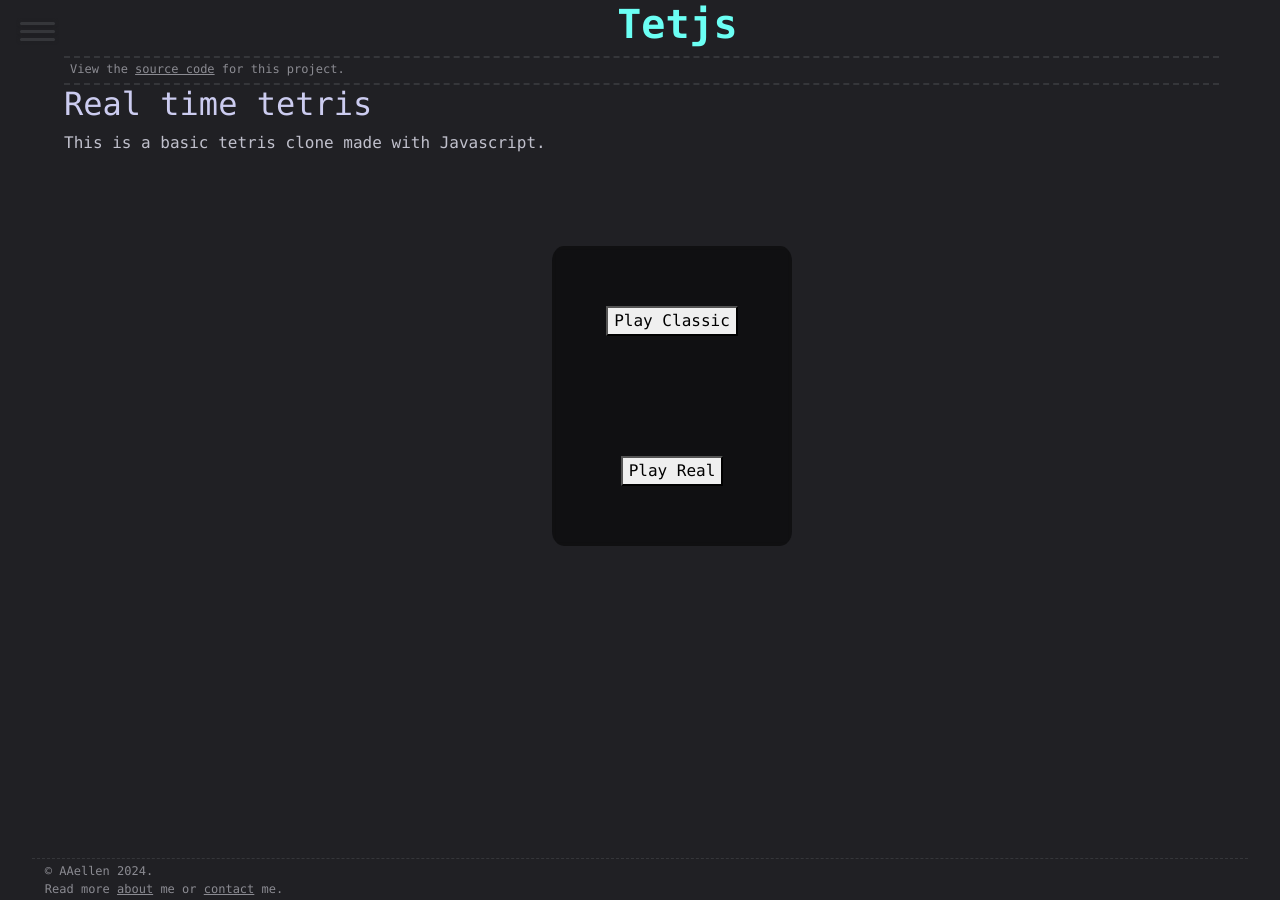
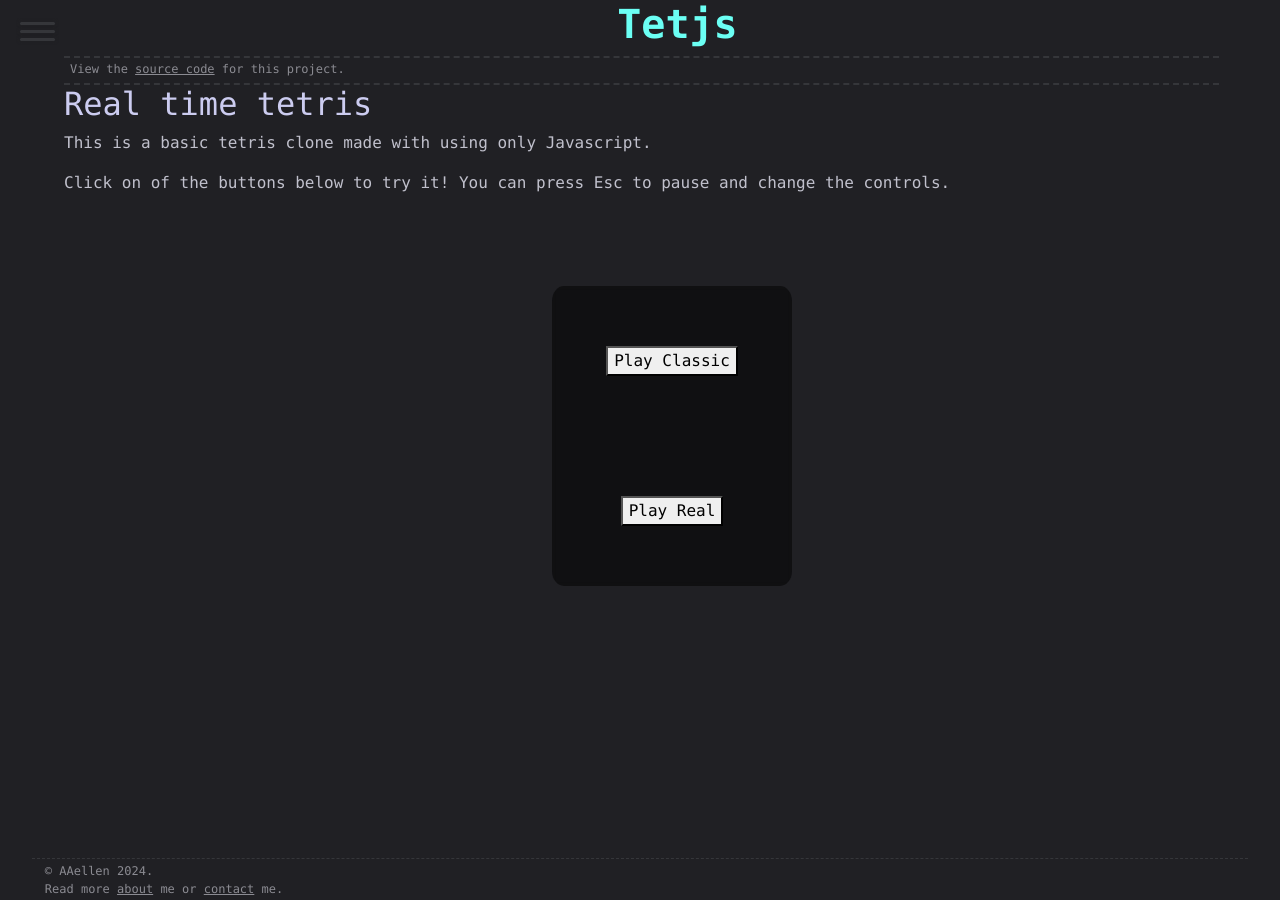
Before and after one commit to AAellen/AAellen.github.io, a Jekyll site: the page built from _posts/2021-07-15-tetjs.md, in a window 1280 px wide. Built offline with Jekyll 4.4.1, drawn with Linux system fonts in a browser that asks for light colours; nearby versions of some CDN libraries.

Commit message:
Add game instructions

```diff
--- a/_posts/2021-07-15-tetjs.md
+++ b/_posts/2021-07-15-tetjs.md
@@ -6,10 +6,13 @@ project_url: https://github.com/AAellen/tetjs
 js_includes: ["tetris"]
 css_includes: ["tetris"]
 ---
-This is a basic tetris clone made with Javascript.
+This is a basic tetris clone made with using only Javascript.
+
+Click on of the buttons below to try it!
+You can press Esc to pause and change the controls.
 
 <div id="content">
-        <div id="container">
-            <canvas id="game-canvas"></canvas>
-        </div>
+    <div id="container">
+        <canvas id="game-canvas"></canvas>
     </div>
+</div>
```
